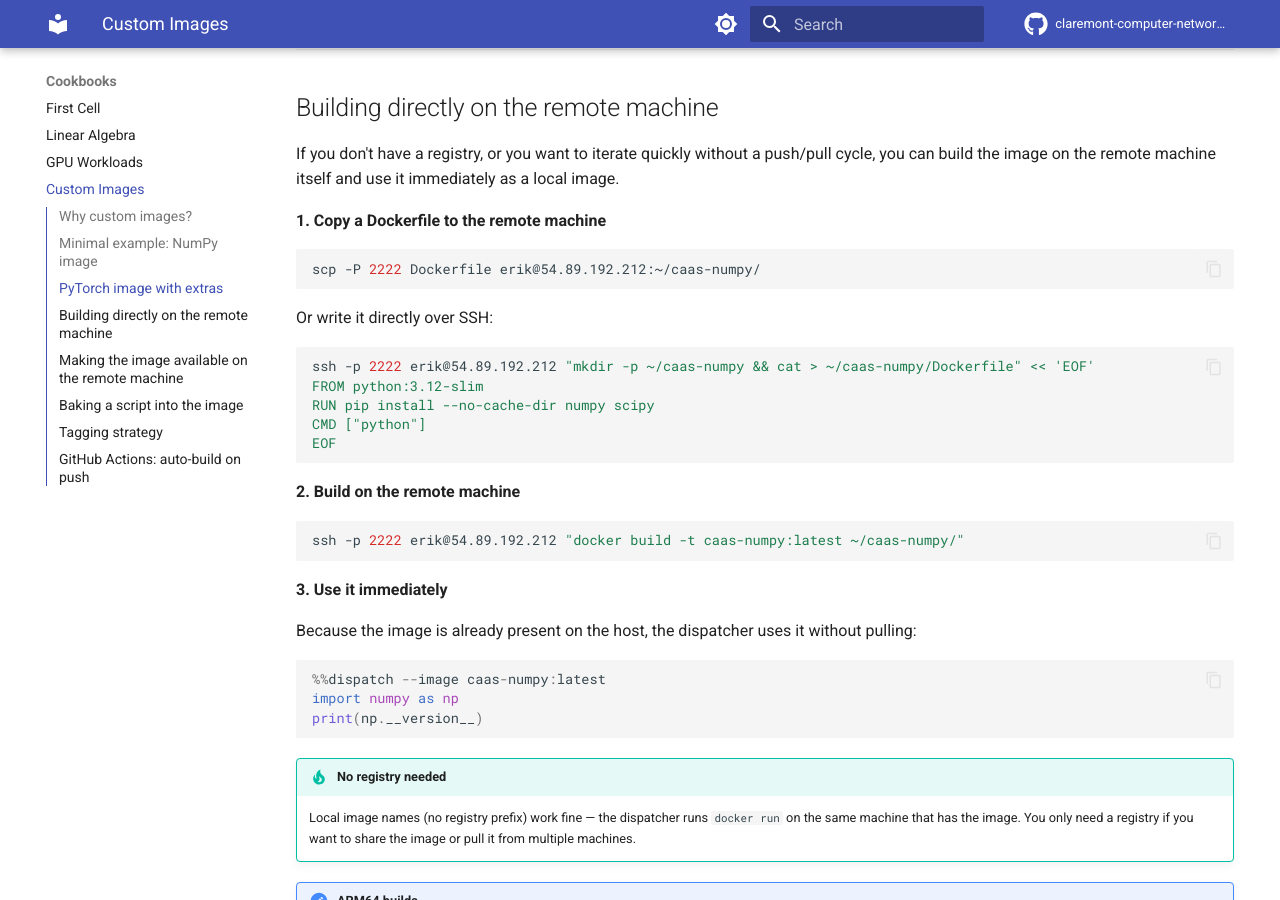
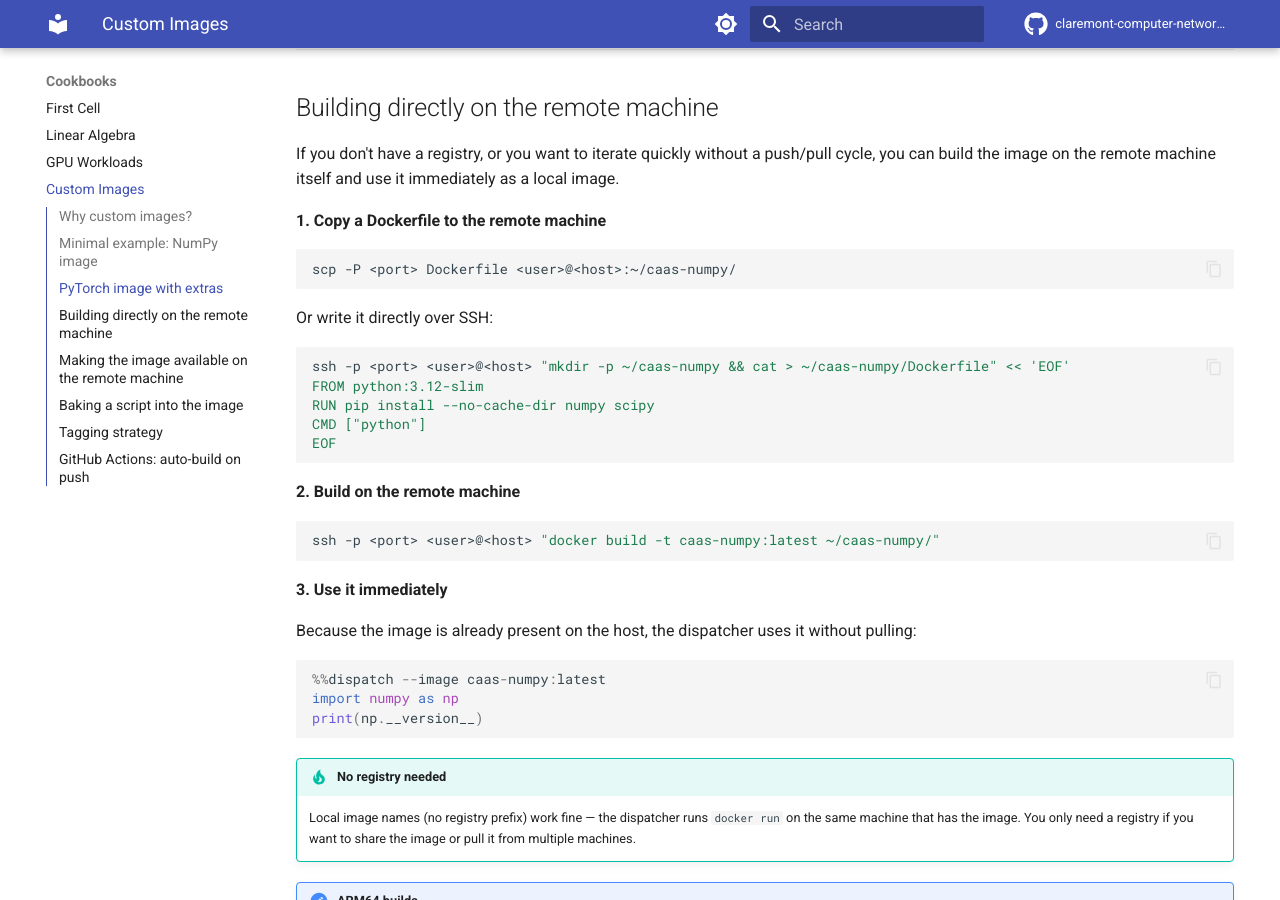
Before and after one commit to claremont-computer-network/compute-service, an MkDocs documentation site: the page built from docs/cookbooks/custom-image.md, in a window 1280 px wide and 900 px high, scrolled down 1652 px. Built offline with MkDocs 1.6.1 and Material for MkDocs 9.7.7, drawn with Linux system fonts in a browser that asks for light colours; comment, search, counter and statistics services are not loaded.

Commit message:
fix: address PR review comments
dispatcher: catch ContainerError in /v1/execute so non-zero exits return
  HTTP 200 with exit_code + logs, matching /v1/execute/cell behaviour
client: add follow=False param to logs() matching dispatcher ?follow support
docs: add pymdownx.emoji extension to mkdocs.yml (fixes :material-...: icons)
docs: replace real IP/user in custom-image cookbook with <user>@<host> placeholders
docs: fix /health description — service may start but returns 500 when Docker down
docs: remove spurious NUMPY_IMAGE variable from linear-algebra cookbook
docs: caas-client.md exit_code examples now match actual API response

````diff
--- a/docs/cookbooks/custom-image.md
+++ b/docs/cookbooks/custom-image.md
@@ -83,13 +83,13 @@ can build the image on the remote machine itself and use it immediately as a loc
 **1. Copy a Dockerfile to the remote machine**
 
 ```bash
-scp -P 2222 Dockerfile erik@54.89.192.212:~/caas-numpy/
+scp -P <port> Dockerfile <user>@<host>:~/caas-numpy/
 ```
 
 Or write it directly over SSH:
 
 ```bash
-ssh -p 2222 erik@54.89.192.212 "mkdir -p ~/caas-numpy && cat > ~/caas-numpy/Dockerfile" << 'EOF'
+ssh -p <port> <user>@<host> "mkdir -p ~/caas-numpy && cat > ~/caas-numpy/Dockerfile" << 'EOF'
 FROM python:3.12-slim
 RUN pip install --no-cache-dir numpy scipy
 CMD ["python"]
@@ -99,7 +99,7 @@ EOF
 **2. Build on the remote machine**
 
 ```bash
-ssh -p 2222 erik@54.89.192.212 "docker build -t caas-numpy:latest ~/caas-numpy/"
+ssh -p <port> <user>@<host> "docker build -t caas-numpy:latest ~/caas-numpy/"
 ```
 
 **3. Use it immediately**
--- a/mkdocs.yml
+++ b/mkdocs.yml
@@ -44,6 +44,9 @@ markdown_extensions:
   - tables
   - attr_list
   - md_in_html
+  - pymdownx.emoji:
+      emoji_index: !!python/name:material.extensions.emoji.twemoji
+      emoji_generator: !!python/name:material.extensions.emoji.to_svg
 
 nav:
   - Home: index.md
````
Also changed, not shown: docs/api-reference.md (+2 -2 lines), docs/client/caas-client.md (+1 -1 lines), docs/cookbooks/linear-algebra.md (+1 -6 lines), 2 other files.
